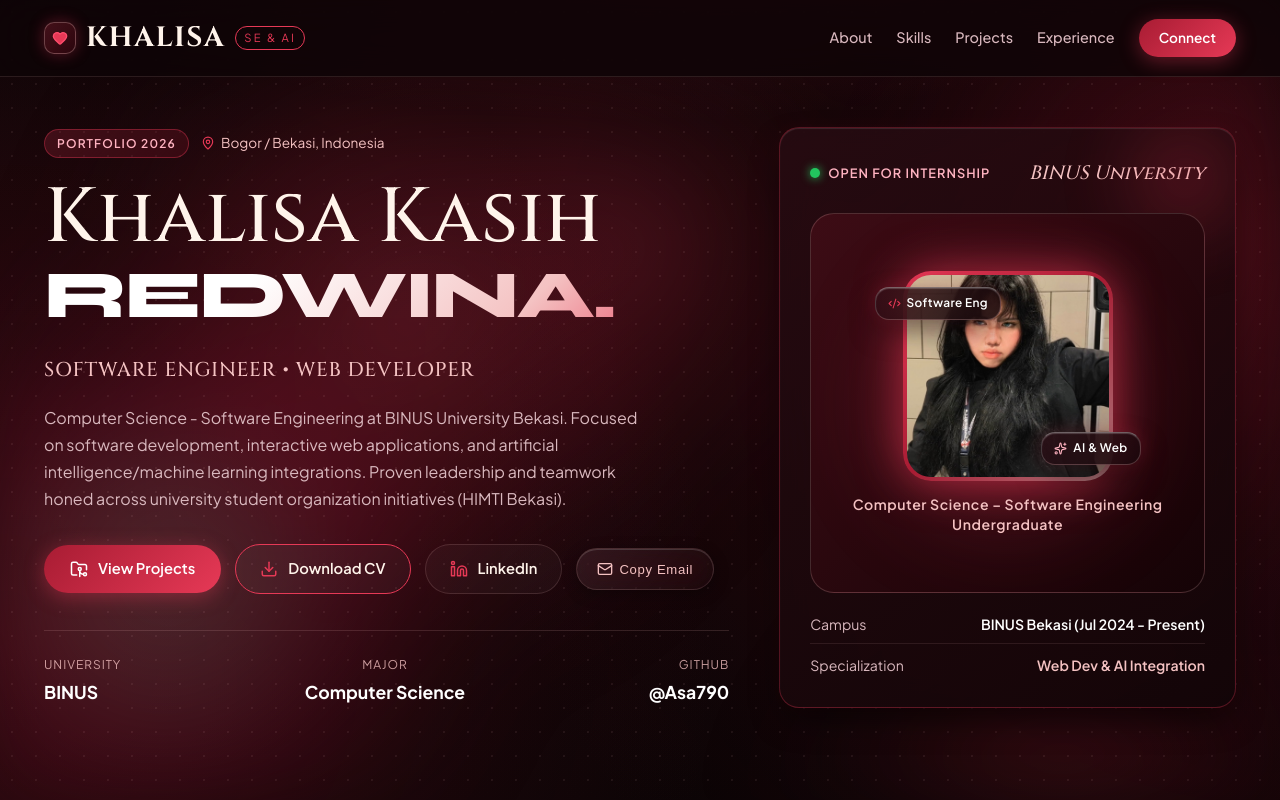
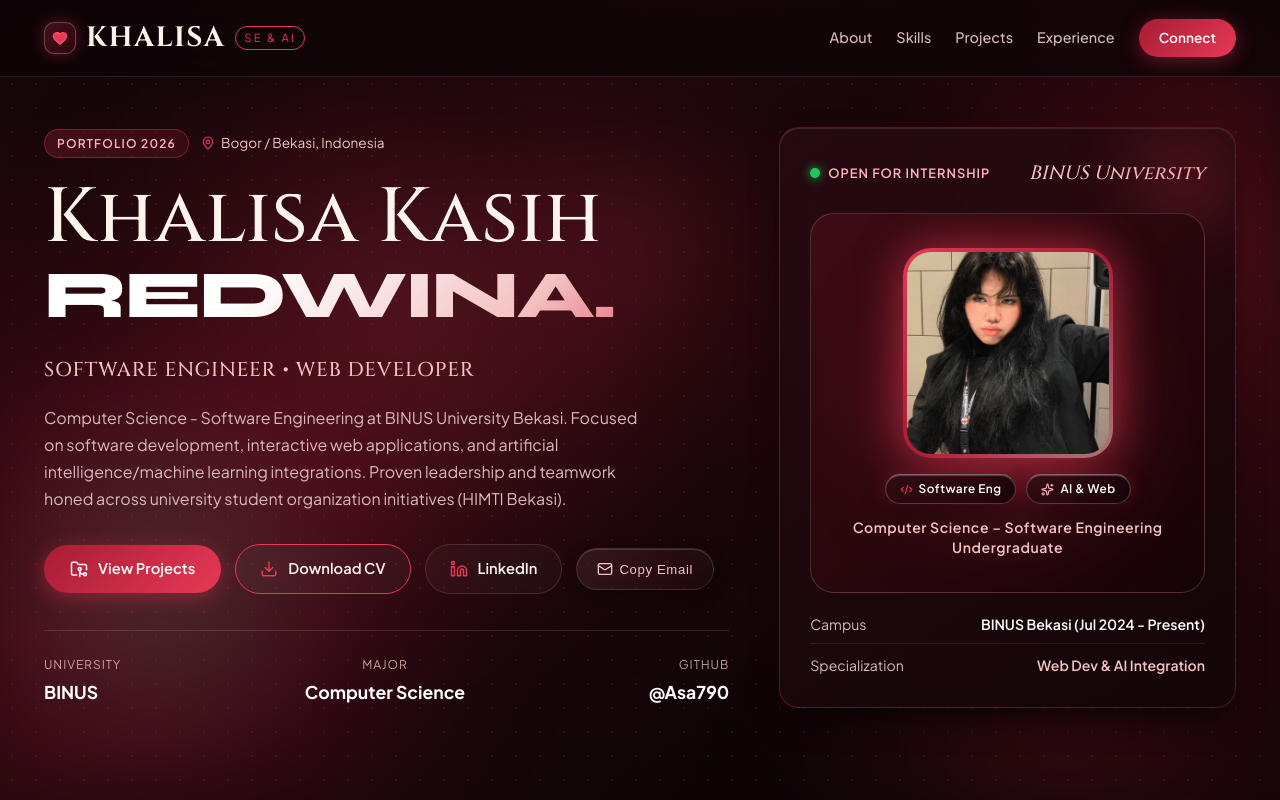
Before and after one commit to Asa790/portfolio-asa, a React (Vite) app: page / in a window 1280 px wide. Shown: the top 800 px of the page. Built offline with nearby package versions, Linux system fonts and the light colour scheme; a web font is replaced by a local one.

Commit message:
fix: relocate photo badges outside frame and propagate glassmorphism throughout page

```diff
--- a/src/App.jsx
+++ b/src/App.jsx
@@ -438,7 +438,7 @@ export default function App() {
                     padding: '4px',
                     background: 'linear-gradient(135deg, #e63956, #a81c33, rgba(244, 194, 194, 0.6))',
                     boxShadow: '0 0 45px rgba(230, 57, 86, 0.65)',
-                    marginBottom: '14px',
+                    marginBottom: '16px',
                     zIndex: 2
                   }}>
                     <img
@@ -453,40 +453,40 @@ export default function App() {
                         display: 'block'
                       }}
                     />
+                  </div>
 
-                    {/* Floating Glassmorphism Badge Left */}
+                  {/* Clean Glassmorphic Floating Pill Tags Placed Safely Outside Photo */}
+                  <div style={{
+                    display: 'flex',
+                    justifyContent: 'center',
+                    gap: '10px',
+                    marginBottom: '14px',
+                    zIndex: 2,
+                    flexWrap: 'wrap'
+                  }}>
                     <div className="glass-float-badge" style={{
-                      position: 'absolute',
-                      top: '16px',
-                      left: '-28px',
-                      padding: '6px 12px',
-                      display: 'flex',
+                      padding: '5px 14px',
+                      display: 'inline-flex',
                       alignItems: 'center',
                       gap: '6px',
                       fontSize: '0.74rem',
                       color: '#fff',
                       fontWeight: 600,
-                      letterSpacing: '0.03em',
-                      zIndex: 3
+                      letterSpacing: '0.04em'
                     }}>
                       <Code2 size={13} color="#e63956" />
                       <span>Software Eng</span>
                     </div>
 
-                    {/* Floating Glassmorphism Badge Right */}
                     <div className="glass-float-badge" style={{
-                      position: 'absolute',
-                      bottom: '16px',
-                      right: '-28px',
-                      padding: '6px 12px',
-                      display: 'flex',
+                      padding: '5px 14px',
+                      display: 'inline-flex',
                       alignItems: 'center',
                       gap: '6px',
                       fontSize: '0.74rem',
                       color: '#fff',
                       fontWeight: 600,
-                      letterSpacing: '0.03em',
-                      zIndex: 3
+                      letterSpacing: '0.04em'
                     }}>
                       <Sparkles size={13} color="#ffb3c1" />
                       <span>AI &amp; Web</span>
@@ -810,17 +810,9 @@ export default function App() {
                 </div>
 
                 <div>
-                  <div style={{ display: 'flex', flexWrap: 'wrap', gap: '6px', marginBottom: '18px' }}>
+                  <div style={{ display: 'flex', flexWrap: 'wrap', gap: '7px', marginBottom: '18px' }}>
                     {proj.tags.map((tag, i) => (
-                      <span key={i} style={{
-                        background: 'rgba(230, 57, 86, 0.1)',
-                        border: '1px solid rgba(230, 57, 86, 0.25)',
-                        color: 'var(--rose-gold)',
-                        padding: '3px 10px',
-                        borderRadius: '6px',
-                        fontSize: '0.75rem',
-                        fontWeight: 500
-                      }}>
+                      <span key={i} className="glass-tag">
                         #{tag}
                       </span>
                     ))}
@@ -1224,10 +1216,7 @@ export default function App() {
                 </div>
               </div>
 
-              <div style={{
-                background: 'rgba(20, 5, 8, 0.85)',
-                border: '1px solid rgba(244, 194, 194, 0.15)',
-                borderRadius: '16px',
+              <div className="glass-panel-inset" style={{
                 padding: '32px'
               }}>
                 <h3 className="font-cinzel" style={{ fontSize: '1.25rem', color: '#fff', marginBottom: '8px' }}>
--- a/src/index.css
+++ b/src/index.css
@@ -122,14 +122,55 @@ body::before {
 }
 
 .glass-float-badge {
-  background: linear-gradient(135deg, rgba(45, 14, 22, 0.8) 0%, rgba(20, 6, 10, 0.85) 100%);
-  backdrop-filter: blur(20px) saturate(180%);
-  -webkit-backdrop-filter: blur(20px) saturate(180%);
+  background: linear-gradient(135deg, rgba(42, 12, 19, 0.75) 0%, rgba(18, 5, 8, 0.88) 100%);
+  backdrop-filter: blur(20px) saturate(190%);
+  -webkit-backdrop-filter: blur(20px) saturate(190%);
   border: 1px solid rgba(244, 194, 194, 0.25);
-  border-top: 1px solid rgba(255, 255, 255, 0.35);
-  border-left: 1px solid rgba(255, 255, 255, 0.2);
-  border-radius: 14px;
-  box-shadow: 0 12px 30px -5px rgba(0, 0, 0, 0.65), 0 0 20px rgba(230, 57, 86, 0.2), inset 0 1px 1px rgba(255, 255, 255, 0.2);
+  border-top: 1px solid rgba(255, 255, 255, 0.38);
+  border-left: 1px solid rgba(255, 255, 255, 0.22);
+  border-radius: 9999px;
+  box-shadow: 0 10px 25px -5px rgba(0, 0, 0, 0.7), 0 0 18px rgba(230, 57, 86, 0.25), inset 0 1px 1px rgba(255, 255, 255, 0.25);
+  transition: all 0.3s ease;
+}
+
+.glass-float-badge:hover {
+  transform: translateY(-2px) scale(1.03);
+  border-color: rgba(230, 57, 86, 0.6);
+  border-top-color: rgba(255, 255, 255, 0.55);
+  box-shadow: 0 14px 30px -5px rgba(0, 0, 0, 0.8), 0 0 25px rgba(230, 57, 86, 0.45);
+}
+
+.glass-tag {
+  background: linear-gradient(135deg, rgba(255, 255, 255, 0.05) 0%, rgba(230, 57, 86, 0.08) 100%);
+  backdrop-filter: blur(10px);
+  -webkit-backdrop-filter: blur(10px);
+  border: 1px solid rgba(244, 194, 194, 0.18);
+  border-top: 1px solid rgba(255, 255, 255, 0.25);
+  border-radius: 8px;
+  padding: 4px 10px;
+  font-size: 0.76rem;
+  color: var(--rose-gold);
+  display: inline-flex;
+  align-items: center;
+  gap: 5px;
+  box-shadow: inset 0 1px 0 rgba(255, 255, 255, 0.1);
+  transition: all 0.2s ease;
+}
+
+.glass-tag:hover {
+  border-color: var(--crimson-accent);
+  color: #fff;
+  transform: translateY(-1px);
+}
+
+.glass-panel-inset {
+  background: linear-gradient(145deg, rgba(20, 5, 8, 0.6) 0%, rgba(10, 2, 4, 0.75) 100%);
+  backdrop-filter: blur(20px);
+  -webkit-backdrop-filter: blur(20px);
+  border: 1px solid rgba(244, 194, 194, 0.12);
+  border-top: 1px solid rgba(255, 255, 255, 0.16);
+  border-radius: 16px;
+  box-shadow: inset 0 2px 8px rgba(0, 0, 0, 0.6), 0 10px 30px rgba(0, 0, 0, 0.4);
 }
 
 
```
